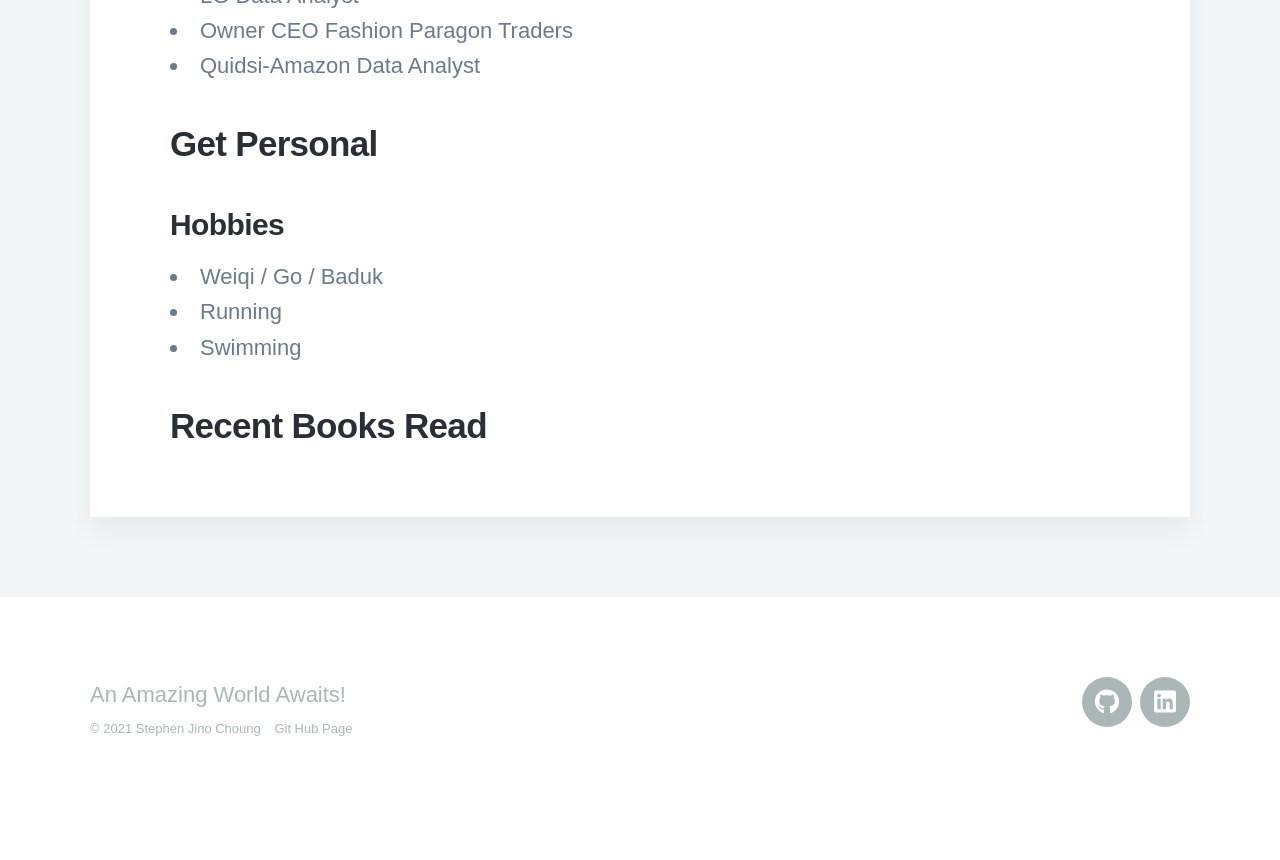
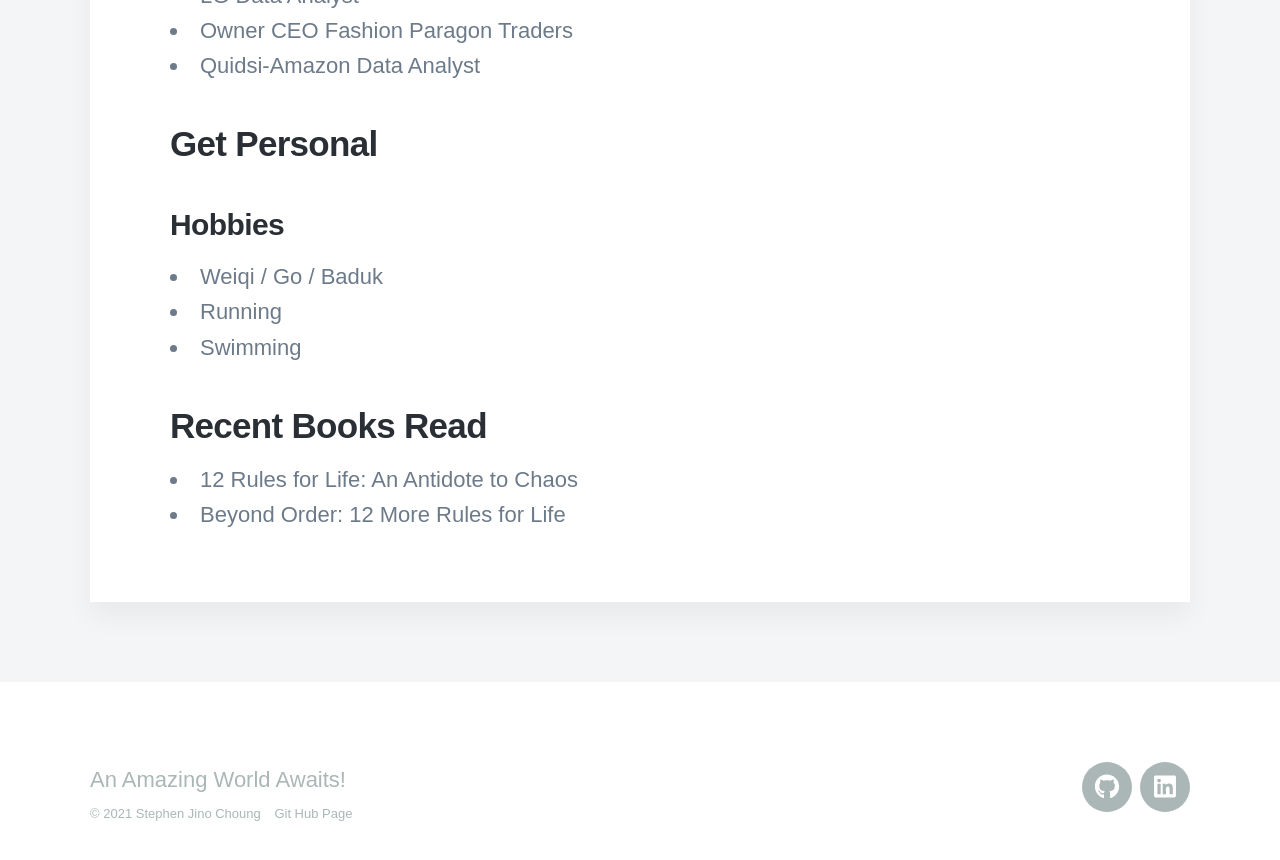
Before and after one commit to Twprcntmlk/Twprcntmlk.github.io, a Jekyll site: the page built from _pages/about.md, in a window 1280 px wide and 900 px high, scrolled down 752 px. Shown: the top 860 px of the window. Built offline with Jekyll 4.4.1, drawn with Linux system fonts in a browser that asks for light colours; nearby versions of some CDN libraries; some web fonts are replaced; before the commit the page ends 1567 px from its top, so only the background shows below that.

```diff
--- a/_pages/about.md
+++ b/_pages/about.md
@@ -21,6 +21,8 @@
 
 
 ## Recent Books Read
+* 12 Rules for Life: An Antidote to Chaos
+* Beyond Order: 12 More Rules for Life
 
 <!-- Personal is created and supported by [Jekyll Themes](https://jekyllthemes.io), and is available for $49.
 
```
